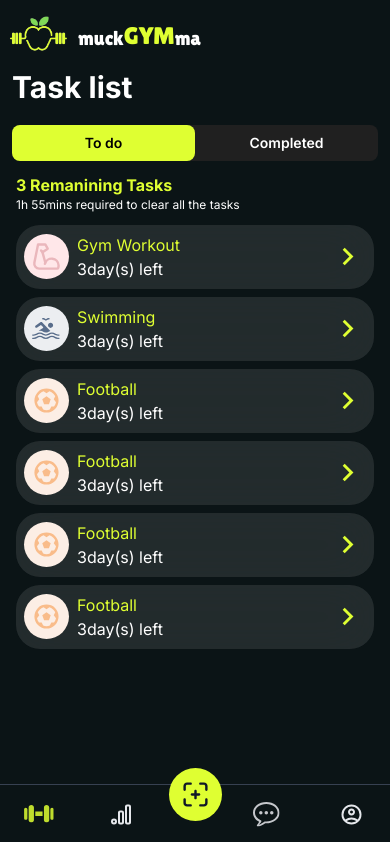
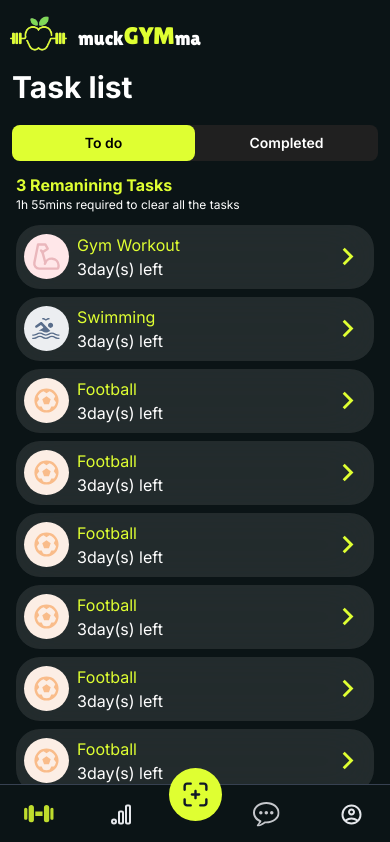
Before and after one commit to MJUZzang/muckGYMma, a Next.js app in the folder projects/fe/: page /workout/todo in a window 390 px wide. Shown: the top 842 px of the page. Built offline with nearby package versions, Linux system fonts and the light colour scheme.

Commit message:
bug: 모바일뷰 address bar와 상호작용 되도록 수정

```diff
--- a/projects/fe/app/analysis/layout.tsx
+++ b/projects/fe/app/analysis/layout.tsx
@@ -5,13 +5,13 @@ const layout: React.FC<{
     children: React.ReactNode;
 }> = (props) => {
     return (
-        <div className="h-full">
+        <div className="">
             {/* Header */}
             <div className="flex items-center">
                 <LogoAndTitle />
             </div>
 
-            <div className="px-3 space-y-4 h-full overflow-y-auto">
+            <div className="px-3 space-y-4 h-full">
                 <p className="text-white text-3xl font-bold">Analysis</p>
                 {props.children}
             </div>
--- a/projects/fe/app/community/following/page.tsx
+++ b/projects/fe/app/community/following/page.tsx
@@ -19,7 +19,7 @@ const Follwing = () => {
 
     return (
         <>
-            <div className="flex flex-col items-center pt-3 pb-6 overflow-y-scroll h-full">
+            <div className="flex flex-col items-center pt-3 pb-6 h-full">
                 <Post postInfo={dummyPost} />
                 <Post postInfo={dummyPost} />
                 <Post postInfo={dummyPost} />
--- a/projects/fe/app/layout.tsx
+++ b/projects/fe/app/layout.tsx
@@ -24,8 +24,8 @@ export default function RootLayout({
                 default-bg ${inter.className} dark:text-white `}
             >
                 <StoreProvider>
-                    <div className="max-h-[100dvh] h-[100dvh] overflow-y-hidden">
-                        <div className="h-full">{children}</div>
+                    <div className="pb-[85px]">{children}</div>
+                    <div className="max-h-[100dvh] h-full">
                         <NavBar />
                     </div>
                     <DarkMode />
--- a/projects/fe/app/profile/page.tsx
+++ b/projects/fe/app/profile/page.tsx
@@ -6,7 +6,7 @@ import exampleImage from "@/_images/pooh.jpg";
 
 const Page = () => {
     return (
-        <div className="h-full overflow-y-auto ">
+        <>
             <div className="flex items-center justify-between border-b-[1px] border-b-gray-800">
                 <div className="flex items-center">
                     <LogoAndTitle />
@@ -26,10 +26,10 @@ const Page = () => {
                         <p className="text-xl">jeheecheon</p>
 
                         <div className="flex gap-4">
-                            <div className="px-4 py-1 bg-[#363636] rounded-md">
+                            <div className="px-4 py-1 bg-[#363636] rounded-md text-nowrap">
                                 Edit profile
                             </div>
-                            <div className="px-4 py-1 bg-[#363636] rounded-md">
+                            <div className="px-4 py-1 bg-[#363636] rounded-md text-nowrap">
                                 View archive
                             </div>
                         </div>
@@ -78,7 +78,7 @@ const Page = () => {
                     </div>
                 </div>
             </div>
-        </div>
+        </>
     );
 };
 
--- a/projects/fe/app/settings/page.tsx
+++ b/projects/fe/app/settings/page.tsx
@@ -30,7 +30,7 @@ const Settings = () => {
     }, [darkMode]);
 
     return (
-        <main className="absolute w-screen h-screen overflow-y-auto bg-[#ffffff] dark:bg-[#050505]">
+        <main className="absolute w-screen h-screen bg-[#ffffff] dark:bg-[#050505]">
             <header className="fixed w-full text-center py-2">
                 <ArrowBack className="absolute dark:fill-white left-2" />
                 <p className="text-black dark:text-white">Settings</p>
--- a/projects/fe/app/sign-in/page.tsx
+++ b/projects/fe/app/sign-in/page.tsx
@@ -5,7 +5,7 @@ import KakaoLoginButton from "@/sign-in/_components/KakaoLoginButton";
 
 const page = () => {
     return (
-        <main className="absolute w-screen h-screen overflow-y-auto bg-[#212121] dark:bg-[#050505] z-10">
+        <main className="absolute w-screen h-screen bg-[#212121] dark:bg-[#050505] z-10">
             <div className="px-4 max-w-[500px] w-full h-full mx-auto">
                 <div className="h-1/2 flex flex-col justify-end">
                     <div className="italic font-extrabold text-2xl text-white">
--- a/projects/fe/app/workout/layout.tsx
+++ b/projects/fe/app/workout/layout.tsx
@@ -53,7 +53,7 @@ const WorkoutLayout: React.FC<WorkoutLayoutProps> = (props) => {
                 </ul>
             </nav>
 
-            <div className="px-4 h-full overflow-y-scroll">{props.children}</div>
+            <div className="px-4 h-full">{props.children}</div>
         </div>
     );
 };
--- a/projects/fe/app/workout/todo/page.tsx
+++ b/projects/fe/app/workout/todo/page.tsx
@@ -21,6 +21,71 @@ const dummyList = [
         type: "swimming",
         level: "Beginner",
         duration: 20,
+        workoutCnt: 1,
+        dueDate: new Date(
+            Date.UTC(
+                currentDate.getUTCFullYear(),
+                currentDate.getUTCMonth(),
+                currentDate.getUTCDate() + 3
+            )
+        ),
+    },
+    {
+        type: "football",
+        level: "Beginner",
+        duration: 60,
+        workoutCnt: 1,
+        dueDate: new Date(
+            Date.UTC(
+                currentDate.getUTCFullYear(),
+                currentDate.getUTCMonth(),
+                currentDate.getUTCDate() + 3
+            )
+        ),
+    },
+    {
+        type: "football",
+        level: "Beginner",
+        duration: 60,
+        workoutCnt: 1,
+        dueDate: new Date(
+            Date.UTC(
+                currentDate.getUTCFullYear(),
+                currentDate.getUTCMonth(),
+                currentDate.getUTCDate() + 3
+            )
+        ),
+    },
+    {
+        type: "football",
+        level: "Beginner",
+        duration: 60,
+        workoutCnt: 1,
+        dueDate: new Date(
+            Date.UTC(
+                currentDate.getUTCFullYear(),
+                currentDate.getUTCMonth(),
+                currentDate.getUTCDate() + 3
+            )
+        ),
+    },
+    {
+        type: "football",
+        level: "Beginner",
+        duration: 60,
+        workoutCnt: 1,
+        dueDate: new Date(
+            Date.UTC(
+                currentDate.getUTCFullYear(),
+                currentDate.getUTCMonth(),
+                currentDate.getUTCDate() + 3
+            )
+        ),
+    },
+    {
+        type: "football",
+        level: "Beginner",
+        duration: 60,
         workoutCnt: 1,
         dueDate: new Date(
             Date.UTC(
```
